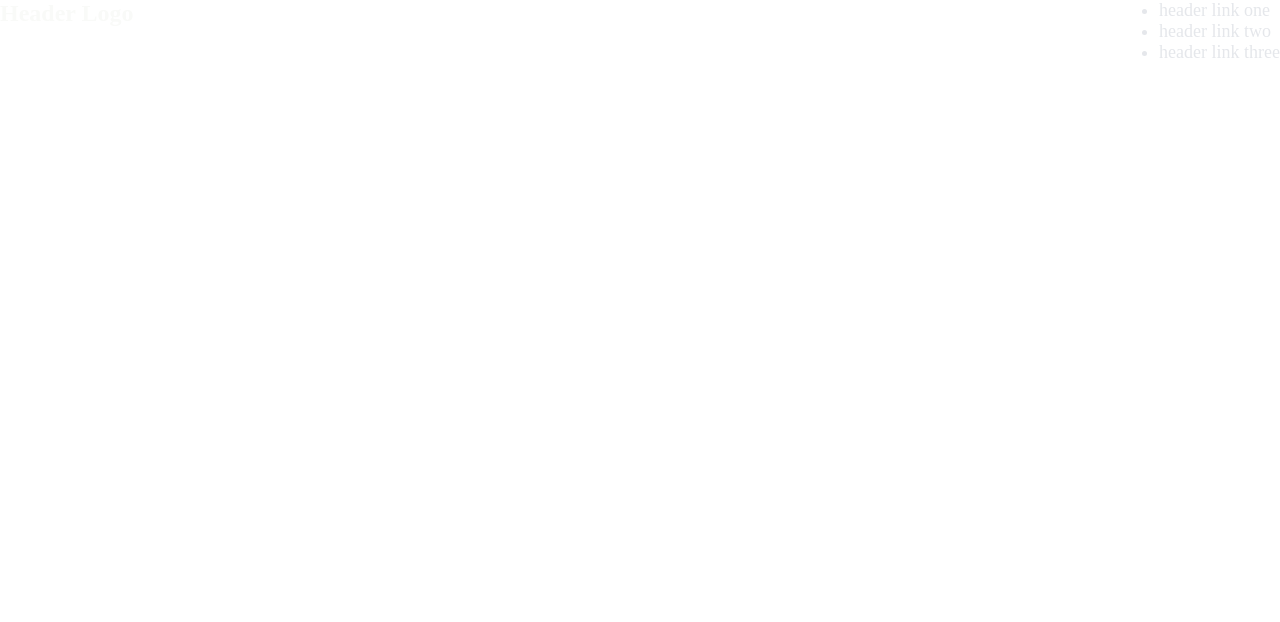
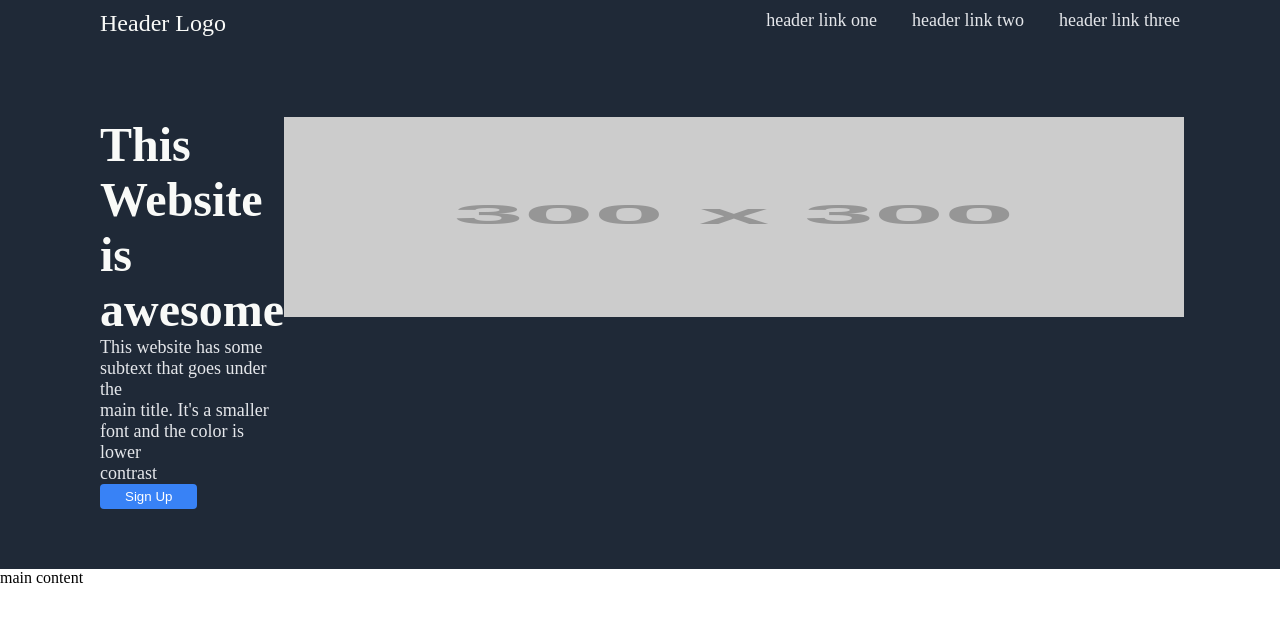
Before and after one commit to AlexandreGNT/Landing-Page, a plain HTML site: page index.html in a window 1280 px wide. Drawn offline with Linux system fonts and the light colour scheme; placeholder pictures from the web are drawn by us.

Commit message:
Header + Banner Done

```diff
--- a/index.html
+++ b/index.html
@@ -7,17 +7,34 @@
     <title>Landing Page</title>
 </head>
 <body>
-    <div class="top-page"> <!--Header + Hero-->
-
-        <div class="header">
-            <h1 class="logo">Header Logo</h1>
-            <ul class="links-menu">
-                <li class="link">header link one</li>
-                <li class="link">header link two</li>
-                <li class="link">header link three</li>
-            </ul>
-        </div>
-    </div>
-
+    <div class="hero"> <!-- header + hero-banner -->
+        <div class="header"> <!-- logo + navbar -->
+            <div class="logo">
+                Header Logo
+            </div>
+            <div class="navbar">
+                <ul>
+                    <li>header link one</li>
+                    <li>header link two</li>
+                    <li>header link three</li>
+                </ul>
+            </div>
+         </div>  <!-- end logo + navbar -->
+         <div class="hero-banner">
+            <div class="text-banner">
+                <h2 class="title-banner">
+                    This Website is <br>awesome
+                </h2>
+                <p class="subtext-banner">
+                    This website has some subtext that goes under the <br>main title. It's a smaller font and the color is lower <br> contrast
+                </p>
+                <button class="cta-sign-up">Sign Up</button>
+            </div> <!-- end text -->
+            <div class="image-banner">
+                <img src="https://via.placeholder.com/300" alt="Placeholder Image" width="900" height="200">
+            </div> <!-- end image -->
+         </div> <!-- end banner -->
+    </div> <!-- end hero -->
+    <div class="main">main content</div>
 </body>
 </html>
--- a/style.css
+++ b/style.css
@@ -3,17 +3,54 @@
     padding: 0;
     box-sizing: border-box;
 }
+.hero{
+    background-color: #1f2937;
+}
 .header{
     display: flex;
     justify-content: space-between;
-    color: white;
+    padding: 10px 100px;
 }
 .header .logo {
     color: #f9faf8;
     font-size: 24px;
 }
-.links-menu .link{
+.header .navbar,
+.subtext-banner
+{
     color: #e5e7eb;
     font-size: 18px;
+}
+.navbar ul {
+    display: flex;
+    list-style-type: none;
+}
+.navbar ul li{
+    margin-left: 35px;
+}
+.hero-banner{
+    display: flex;
+    justify-content: space-between;
+    padding: 10px 100px;
+    margin-top: 60px;
 
 }
+.text-banner{
+    flex:1;
+    margin-bottom: 50px;
+}
+.image-banner{
+    flex: 1;
+}
+.title-banner{
+    font-size: 48px;
+    font-weight: bolder;
+    color: #f9faf8;
+}
+.cta-sign-up{
+    background-color: #3882f6;
+    color: white;
+    border: none;
+    border-radius: 4px;
+    padding: 5px 25px;
+}
```
